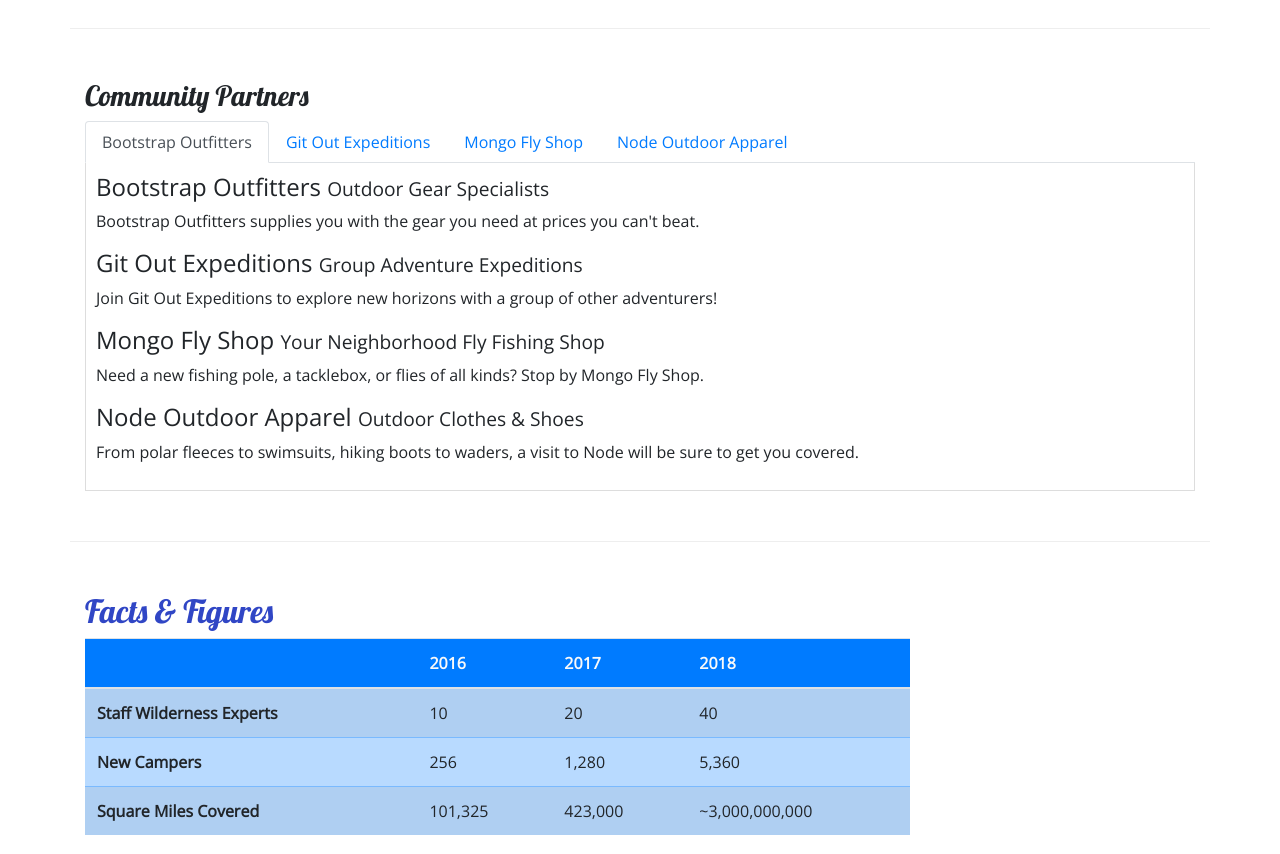
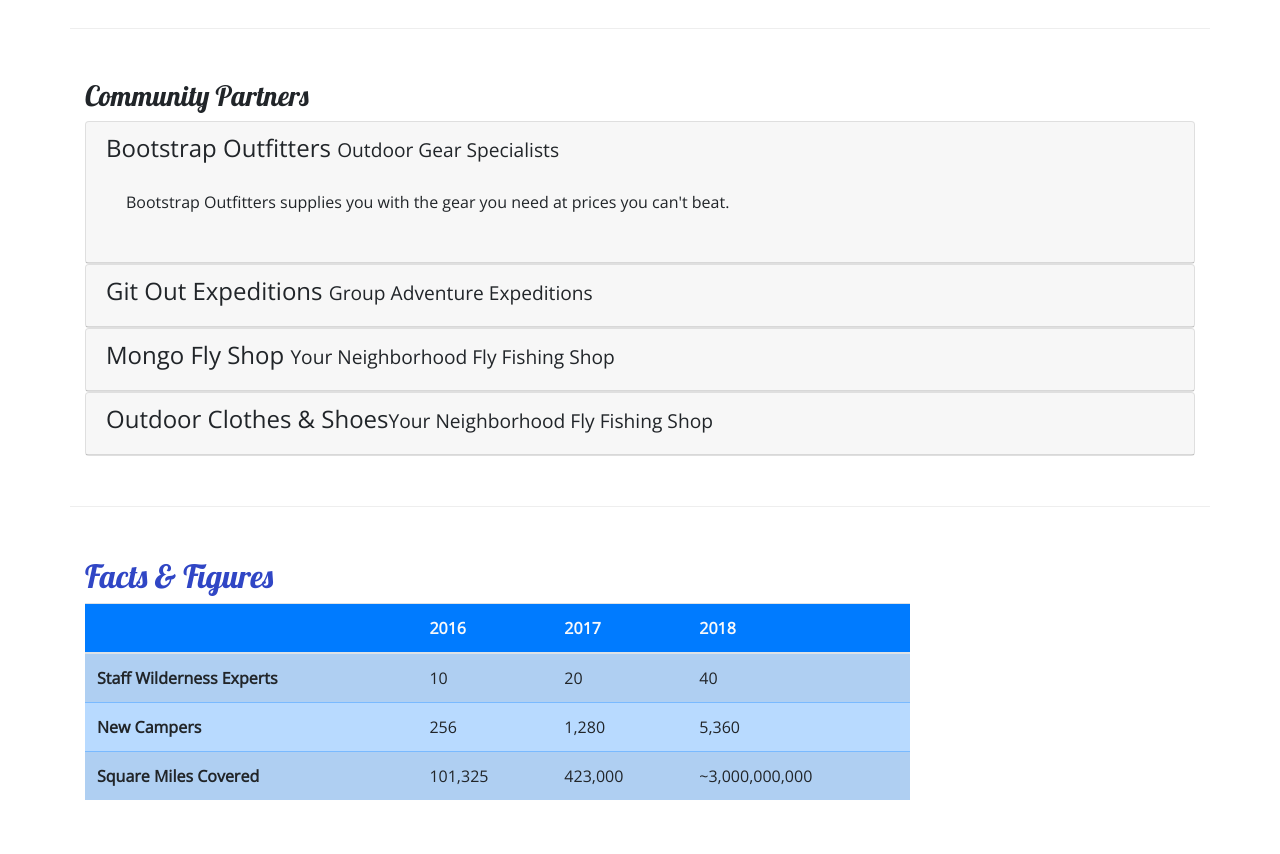
Before and after one commit to easso1/Bootstrap, a website: page aboutus.html in a window 1280 px wide. Shown: the part 800-1654 px from the top of the page. Drawn offline with nearby package versions, Linux system fonts and the light colour scheme.

Commit message:
Accordion

```diff
--- a/aboutus.html
+++ b/aboutus.html
@@ -23,7 +23,7 @@
     <title>NuCamp: A Better Way To Camp</title>
   </head>
 
-  <body>
+<body>
     <header class="jumbotron jumbotron-fluid">
       <div class="container">
         <div class="row">
@@ -56,7 +56,7 @@
         </div>
     </nav>
 
-    <div class="container">
+  <div class="container">
       <div class="row">
         <div class="col">
             <ol class="breadcrumb">
@@ -107,48 +107,56 @@
       <div class="row row-content">
         <div class="col">
           <h3>Community Partners</h3>
-          <ul class="nav nav-tabs">
-            <li class="nav-item">
-              <a class="nav-link active" href="#bootstrap" role="tab" data-toggle="tab">Bootstrap Outfitters</a></li>
-            <li class="nav-item">
-              <a class="nav-link" href="#git" role="tab" data-toggle="tab">Git Out Expeditions</a></li>
-            <li class="nav-item">
-              <a class="nav-link" href="#mongo" role="tab" data-toggle="tab">Mongo Fly Shop</a></li>
-            <li class="nav-item">
-              <a class="nav-link" href="#node" role="tab" data-toggle="tab">Node Outdoor Apparel</a></li>
-          </ul>
-          <div class="tab-content">
-            <div role="tabepanel" class="tab-pane fade show active" id="bootstrap">
-              <h4>Bootstrap Outfitters <small>Outdoor Gear Specialists</small></h4>
-              <p class="d-none d-sm-block">
-                Bootstrap Outfitters supplies you with the gear you need at prices
-                you can't beat.</p>
+
+          <div id="accordion">
+            <div class="card">
+              <div role="tab" class="card-header">
+                <h4><a data-toggle="collapse" data-target="#bootstrap">Bootstrap Outfitters <small>Outdoor Gear Specialists</small></a>
+                </h4>
+                  <div class="collapse show" id="bootstrap" data-parent="#accordion">
+                      <div class="card-body"><p class="d-none d-sm-block">Bootstrap Outfitters supplies you with the gear you need at prices you can't beat.</p>
+                      </div>
+                  </div>
+              </div>
             </div>
-            <div role="tabepanel" class="tab-pane fade show active" id="git">
-              <h4>Git Out Expeditions <small>Group Adventure Expeditions</small></h4>
-              <p class="d-none d-sm-block">
-                Join Git Out Expeditions to explore new horizons with a group of
-                other adventurers!</p>
+
+            <div class="card">
+              <div role="tab" class="card-header">
+                <h4><a class="collapsed" data-toggle="collapse" data-target="#git">Git Out Expeditions <small>Group Adventure Expeditions</small></a></h4>
+                  <div class="collapse" id="git" data-parent="#accordion">
+                    <div class="card-body"><p class="d-none d-sm-block">Join Git Out Expeditions to explore new horizons with a group of other adventurers!</p>
+                    </div>
+                  </div>
+              </div>
             </div>
-            <div role="tabepanel" class="tab-pane fade show active" id="mongo">
-              <h4>Mongo Fly Shop <small>Your Neighborhood Fly Fishing Shop</small></h4>
-              <p class="d-none d-sm-block">
-                Need a new fishing pole, a tacklebox, or flies of all kinds? Stop by
-                Mongo Fly Shop.</p>
+
+            <div class="card">
+              <div role="tab" class="card-header">
+                <h4><a class="collapsed" data-toggle="collapse" data-target="#mongo">Mongo Fly Shop <small>Your Neighborhood Fly Fishing Shop</small></a></h4>
+                  <div class="collapse" id="mongo" data-parent="#accordion">
+                    <div class="card-body"><p class="d-none d-sm-block">Need a new fishing pole, a tacklebox, or flies of all kinds? Stop by Mongo Fly Shop.</p>
+                    </div>
+                  </div>
+              </div>
             </div>
-            <div role="tabepanel" class="tab-pane fade show active" id="node">
-              <h4>Node Outdoor Apparel <small>Outdoor Clothes & Shoes</small></h4>
-              <p class="d-none d-sm-block">
-                From polar fleeces to swimsuits, hiking boots to waders, a visit to
-                Node will be sure to get you covered.</p>
+
+            <div class="card">
+              <div role="tab" class="card-header">
+                <h4><a class="collapsed" data-toggle="collapse" data-target="#node">Outdoor Clothes & Shoes<small>Your Neighborhood Fly Fishing Shop</small></a></h4>
+                  <div class="collapse" id="node" data-parent="#accordion">
+                    <div class="card-body"><p class="d-none d-sm-block">From polar fleeces to swimsuits, hiking boots to waders, a visit to Node will be sure to get you covered.</p>
+                    </div>
+                  </div>
+              </div>
             </div>
+
           </div>
         </div>
       </div>
 
       <div class="row row-content">
         <div class="col-sm-9">
-            <h2>Facts &amp; Figures</h2>
+          <h2>Facts &amp; Figures</h2>
             <div class="table-responsive">
                 <table class="table table-striped">
                     <thead>
@@ -182,8 +190,9 @@
                 </table>
             </div>
         </div>
-   </div>
     </div>
+  </div>
+
 
     <footer class="site-footer">
       <div class="container">
@@ -216,5 +225,5 @@
     <script src="node_modules/jquery/dist/jquery.slim.min.js"></script>
     <script src="node_modules/popper.js/dist/umd/popper.min.js"></script>
     <script src="node_modules/bootstrap/dist/js/bootstrap.min.js"></script>
-  </body>
+</body>
 </html>
--- a/css/styles.css
+++ b/css/styles.css
@@ -41,3 +41,8 @@ header h2 {
     border-top:none;
     padding: 10px;
 }
+
+a, a:hover {
+    color: inherit;
+    text-decoration: none;
+  }
```
